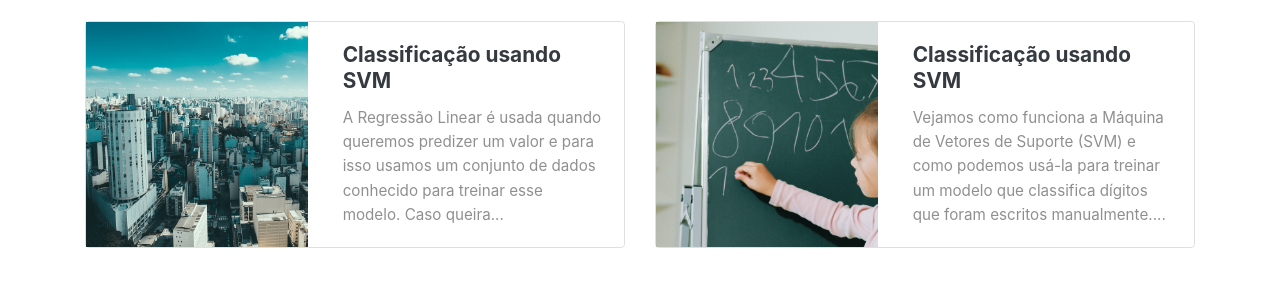
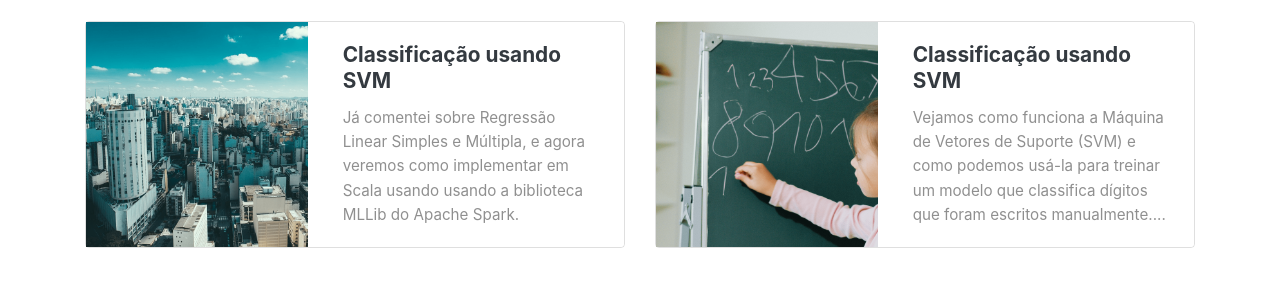
Before and after one commit to rafaelsakurai/rafaelsakurai.github.io, a Jekyll site: the page built from index.html, in a window 1280 px wide and 900 px high. Shown: the part 153-453 px from the top of the window. Built offline with Jekyll 4.4.1, drawn with Linux system fonts in a browser that asks for light colours; nearby versions of some CDN libraries; a script that is not in the unit is left out; the list of posts is cut into pages by our own code.

Commit message:
Adicionar novo post sobre regressão usando o Apache Spark.

````diff
--- a/_posts/2023-09-08-regressao-spark.md
+++ b/_posts/2023-09-08-regressao-spark.md
@@ -5,7 +5,7 @@ date: 2023-01-21 13:00:00
 categories: [ Apache Spark, Machine Learning, Regressão ]
 tags: [spark, machine learning, regressão]
 image: assets/images/posts/2023-09-08-sparkregressao-linear.png
-excerpt:
+excerpt: Já comentei sobre Regressão Linear Simples e Múltipla, e agora veremos como implementar em Scala usando usando a biblioteca MLLib do Apache Spark.
 featured: true
 hidden: true
 ---
@@ -105,7 +105,7 @@ ScatterChart(df, fields=Some("area", "preco"))
 **Figura 2:** Gráfico de dispersão entre o valor do preço e a área dos apartamentos.
 
 <figure>
-    <a href="/images/posts/2023-09-08-sparkregressao-linear-02.png"><img src="/images/posts/2023-09-08-sparkregressao-linear-02.png" alt="Gráfico de dispersão entre o valor do preço e a área dos apartamentos."></a>
+    <a href="/assets/images/posts/2023-09-08-sparkregressao-linear-02.png"><img src="/assets/images/posts/2023-09-08-sparkregressao-linear-02.png" alt="Gráfico de dispersão entre o valor do preço e a área dos apartamentos."></a>
 </figure>
 
 
@@ -202,7 +202,7 @@ Na **Figura 3** temos um gráfico de linha que compara o valor do preço real co
 **Figura 3:** Comparação entre o valor real e o valor predito pelo modelo.
 
 <figure>
-    <a href="/images/posts/2023-09-08-sparkregressao-linear-03.png"><img src="/images/posts/2023-09-08-sparkregressao-linear-03.png" alt="Comparação entre o valor real e o valor predito pelo modelo."></a>
+    <a href="/assets/images/posts/2023-09-08-sparkregressao-linear-03.png"><img src="/assets/images/posts/2023-09-08-sparkregressao-linear-03.png" alt="Comparação entre o valor real e o valor predito pelo modelo."></a>
 </figure>
 
 
@@ -293,16 +293,16 @@ predicao.show()
 Como resultado temos um novo DataFrame chamado **predicao** com a nova coluna **prediction** que contém os valores predito pela Regressão Linear:
 
 ```
-+----+-----+-------+-----+---------+---------+--------------------+------------------+
++----+-----+-------+-----+---------+-----------+--------------------+------------------+
 |area|preco|quartos|vagas|reformado|bairroIndex|            features|        prediction|
-+----+-----+-------+-----+---------+---------+--------------------+------------------+
-|45.0|215.0|      2|    1|        1|      2.0|[45.0,2.0,1.0,1.0...|216.05851244370365|
-|48.0|217.0|      2|    1|        0|      8.0|[48.0,2.0,1.0,0.0...| 213.3625333848461|
-|49.0|196.0|      2|    1|        0|      8.0|[49.0,2.0,1.0,0.0...|218.14164863150677|
-|50.0|245.0|      2|    1|        1|      7.0|[50.0,2.0,1.0,1.0...|229.59115512969237|
-|52.0|272.0|      2|    1|        0|      5.0|[52.0,2.0,1.0,0.0...|238.69675449987758|
++----+-----+-------+-----+---------+-----------+--------------------+------------------+
+|45.0|215.0|      2|    1|        1|        2.0|[45.0,2.0,1.0,1.0...|216.05851244370365|
+|48.0|217.0|      2|    1|        0|        8.0|[48.0,2.0,1.0,0.0...| 213.3625333848461|
+|49.0|196.0|      2|    1|        0|        8.0|[49.0,2.0,1.0,0.0...|218.14164863150677|
+|50.0|245.0|      2|    1|        1|        7.0|[50.0,2.0,1.0,1.0...|229.59115512969237|
+|52.0|272.0|      2|    1|        0|        5.0|[52.0,2.0,1.0,0.0...|238.69675449987758|
 ...
-+----+-----+-------+-----+---------+---------+--------------------+------------------+
++----+-----+-------+-----+---------+------==---+--------------------+------------------+
 ```
 
 Na **Figura 4** temos um gráfico de linha que compara o valor do preço real com o valor que foi predito pelo modelo, note que apesar de linear, agora não temos mais uma linha contínua, temos variação por conta das diversas características usadas no treino.
````
Also changed, not shown: other parts of _posts/2023-09-08-regressao-spark.md (+1 -1 lines).
